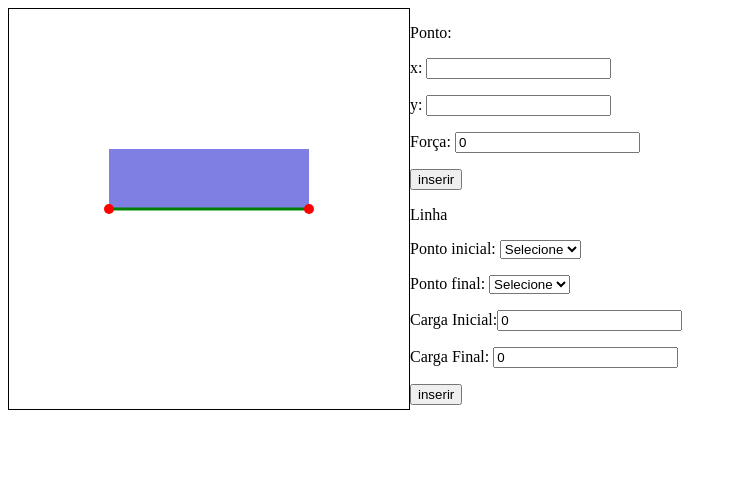
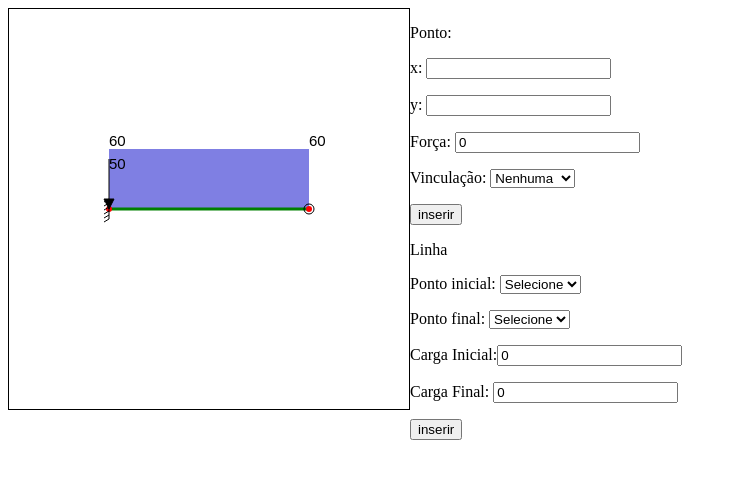
Before and after one commit to leirton52/structural_analysis, a plain HTML site: page index.html in a window 1280 px wide. Shown: the whole page, without its empty margins (0-737 px from the left). Drawn offline with Linux system fonts and the light colour scheme.

Commit message:
trabalhando a vinculação dos nós e plotando a força

```diff
--- a/index.html
+++ b/index.html
@@ -25,6 +25,13 @@
                     <p> x: <input name="posX" id="posX" type="number"></p>
                     </p> y: <input name="posY" id="posY" type="number"></p>
                     <p>Força: <input name="force" value="0" id="force" type="number"></p>
+                    <p>Vinculação: <select id="vinc">
+                        <option>Nenhuma</option>
+                        <option>apoiado</option>
+                        <option>biapoiado</option>
+                        <option>engastado</option>
+                        <option>rotulado</option>
+                    </select></p>
                     <p><input type="button" value="inserir"  onclick="insertNode()">
                 </section>
                 <section>
--- a/script.js
+++ b/script.js
@@ -1,12 +1,12 @@
 let screen = document.getElementById('screen') //pegando o canvas do html
 let ctx = screen.getContext("2d") //pegando o contexto do canvas
 
-//seleção que guarda os nos criados
+//seleção que guarda os nós criados
 let node1ForLine = document.getElementById('node1ForLine')
 let node2ForLine = document.getElementById('node2ForLine')
 
 
-//criando os vetores onde serão armasenadas as linhas os nos e as cargas
+//criando os vetores onde serão armasenadas as linhas, os nos e as cargas
 let lines = []
 let nodes = []
 let cargas = []
@@ -19,6 +19,7 @@ function drawLine(line) {
     ctx.strokeStyle = "green"
     ctx.fillStyle = 'rgba(0,0,200, 0.5)'
 
+    //deseha a carga
     ctx.beginPath()
     ctx.moveTo(line.node1.x, line.node1.y)
     ctx.lineTo(line.node1.x, line.node1.y-line.carga.cargaInicio)
@@ -26,6 +27,12 @@ function drawLine(line) {
     ctx.lineTo(line.node2.x, line.node2.y)
     ctx.fill()
 
+    ctx.fillStyle = 'black'
+    ctx.font = '15px arial'
+    ctx.fillText(`${line.carga.cargaInicio}`, line.node1.x, line.node1.y-line.carga.cargaInicio-3)
+    ctx.fillText(`${line.carga.cargaInicio}`, line.node2.x, line.node2.y-line.carga.cargaFim-3)
+
+    //desenha a linha
     ctx.beginPath()
     ctx.moveTo(line.node1.x, line.node1.y)
     ctx.lineTo(line.node2.x, line.node2.y)
@@ -37,15 +44,86 @@ function drawNode(node){
     ctx.fillStyle = 'red'
 
     ctx.beginPath()
-    ctx.arc(node.x, node.y, 5, 0, Math.PI*2, true)
+    ctx.arc(node.x, node.y, 3, 0, Math.PI*2, true)
     ctx.fill()
+
+    //desenhado a força
+    if(node.force != 0){
+        ctx.strokeStyle = 'black'
+        ctx.fillStyle = 'black'
+        ctx.lineWidth = 1
+        ctx.beginPath()
+        ctx.moveTo(node.x, node.y-node.force)
+        ctx.lineTo(node.x, node.y)
+        ctx.lineTo(node.x-5,node.y-10)
+        ctx.lineTo(node.x+5, node.y-10)
+        ctx.lineTo(node.x, node.y)
+        ctx.stroke()
+        ctx.fill()
+        ctx.font = "15px arial"
+        ctx.fillText(node.force, node.x, node.y-node.force+10)
+    }
+
+    if(node.vinc == "apoiado"){
+        ctx.lineWidth = 1
+        ctx.strokeStyle = "black"
+
+        ctx.beginPath()
+        ctx.moveTo(node.x, node.y)
+        ctx.lineTo(node.x - 10, node.y+10)
+        ctx.lineTo(node.x + 10, node.y+10)
+        ctx.lineTo(node.x, node.y)
+        ctx.moveTo(node.x-10, node.y+15)
+        ctx.lineTo(node.x+10, node.y+15)
+        ctx.stroke()
+    }else if(node.vinc == "biapoiado"){
+        ctx.lineWidth = 1
+        ctx.strokeStyle = "black"
+
+        ctx.beginPath()
+        ctx.moveTo(node.x, node.y)
+        ctx.lineTo(node.x - 10, node.y+10)
+        ctx.lineTo(node.x + 10, node.y+10)
+        ctx.lineTo(node.x, node.y)
+        ctx.stroke()
+
+        for(let i=0; i<=20; i = i+4){
+            ctx.beginPath()
+            ctx.moveTo(node.x-10+i, node.y+10)
+            ctx.lineTo(node.x-13+i, node.y+15)
+            ctx.stroke()
+        }
+    }else if(node.vinc == "engastado"){
+        ctx.strokeStyle = 'black'
+        ctx.lineWidth = 1
+
+        ctx.beginPath()
+        ctx.moveTo(node.x, node.y+10)
+        ctx.lineTo(node.x, node.y-10)
+        ctx.stroke()
+
+        for(let i=0; i<=20; i = i+4){
+            ctx.beginPath()
+            ctx.moveTo(node.x, node.y-10+i)
+            ctx.lineTo(node.x-5, node.y-7+i)
+            ctx.stroke()
+        }
+    }else if(node.vinc == "rotulado"){
+        ctx.lineWidth = 1
+        ctx.strokeStyle = 'black'
+
+        ctx.beginPath()
+        ctx.arc(node.x, node.y, 5, 0, Math.PI*2, true)
+        ctx.stroke()
+    }
 }
 
 //calsse dos nos
-function Node(x=0, y=0, force=0,reaction={rx:0, ry:0, m:0}) {
+function Node(x=0, y=0, force=0,vinc,reaction={rx:0, ry:0, m:0}) {
     this.x= x
     this.y= y
     this.force= force
+    this.vinc = vinc
     this.reaction = reaction
 }
 
@@ -63,8 +141,9 @@ function insertNode() {
 
    if(x.value && y.value){
         let force = document.getElementById('force')
+        let vinc = document.getElementById("vinc")
 
-        let node = new Node(Number(x.value), Number(y.value), Number(force.value))
+        let node = new Node(Number(x.value), Number(y.value), Number(force.value), vinc.value)
 
         nodes.push(node)
         drawNode(node)
@@ -110,8 +189,8 @@ const reaction = {
     ry: 40,
     m: 5,
 }
-const no1 = new Node(100, 200, 50, reaction)
-const no2 = new Node(300, 200, 0, reaction)
+const no1 = new Node(100, 200, 50, 'engastado',reaction)
+const no2 = new Node(300, 200, 0, 'rotulado', reaction)
 const carga1 = {
     cargaInicio: 60,
     cargaFim: 60
```
